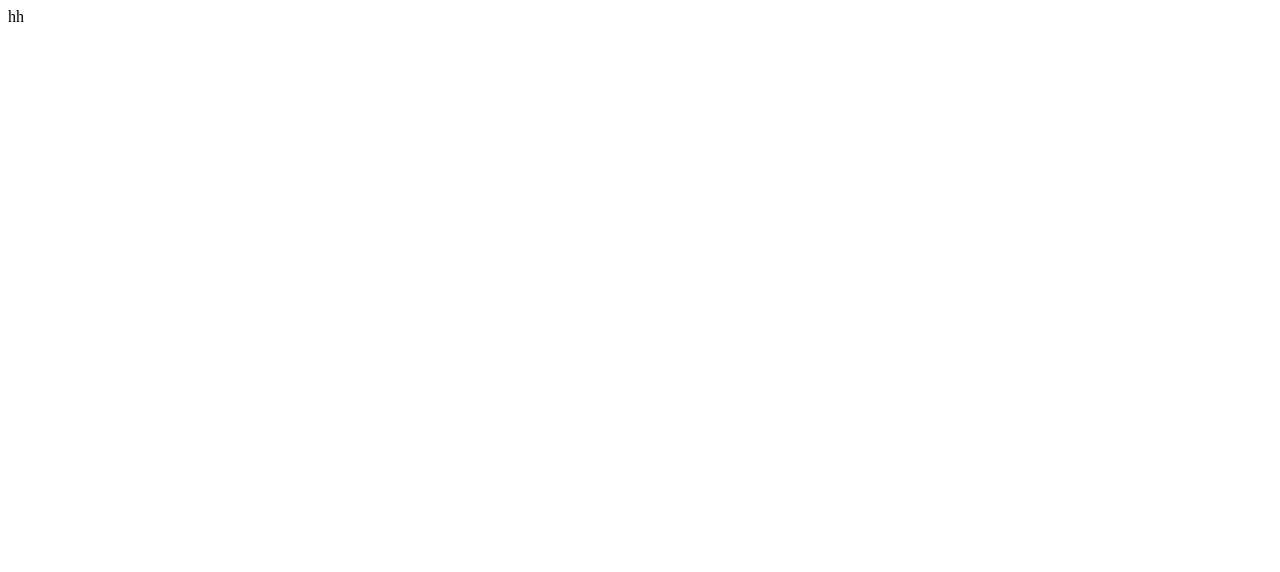
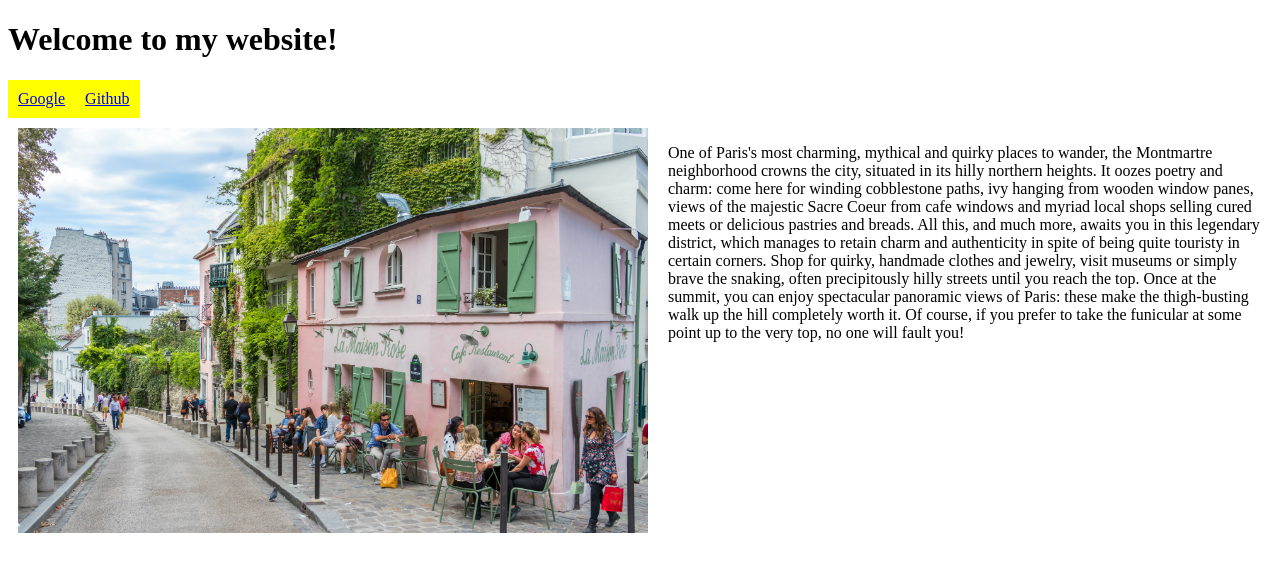
Before and after one commit to reginafw/cs185, a plain HTML site: page index.html in a window 1280 px wide. Drawn offline with Linux system fonts and the light colour scheme.

Commit message:
created webpage

```diff
--- a/index.html
+++ b/index.html
@@ -1 +1,35 @@
-hh
+<!DOCTYPE html>
+<html>
+<head>
+	<title>Welcome</title>
+	<link rel="stylesheet" type="text/css" href="style.css">
+</head>
+<body>
+	<div class ="header">
+		<h1>Welcome to my website!</h1>
+	</div>
+	<div class ="nav-bar">
+		<div class ="tab">
+			<a href="https://google.com">Google</a>
+		</div>
+		<div class ="tab-extra">
+			<a href="https://github.com">Github</a>
+		</div>
+	</div>
+
+	<div class = "main-body">
+		<div>
+			<img src="images/paris.jpg">
+		</div>
+		<div>
+			<p>
+			One of Paris's most charming, mythical and quirky places to wander, the Montmartre neighborhood crowns the city, situated in its hilly northern heights. It oozes poetry and charm: come here for winding cobblestone paths, ivy hanging from wooden window panes, views of the majestic Sacre Coeur from cafe windows and myriad local shops selling cured meets or delicious pastries and breads. All this, and much more, awaits you in this legendary district, which manages to retain charm and authenticity in spite of being quite touristy in certain corners.
+
+			Shop for quirky, handmade clothes and jewelry, visit museums or simply brave the snaking, often precipitously hilly streets until you reach the top.
+
+			Once at the summit, you can enjoy spectacular panoramic views of Paris: these make the thigh-busting walk up the hill completely worth it. Of course, if you prefer to take the funicular at some point up to the very top, no one will fault you!
+			</p>
+		</div>
+	</div>
+</body>
+</html>
--- a/style.css
+++ b/style.css
@@ -1 +1,16 @@
-ff
+.header {
+
+}
+.nav-bar {
+	display: flex;
+}
+.nav-bar > div{
+	padding: 10px;
+	background-color: yellow;
+}
+.main-body {
+	display: flex;
+}
+.main-body > div{
+	padding: 10px;
+}
```
Also changed, not shown: images/paris.jpg (added), 2 other files.
